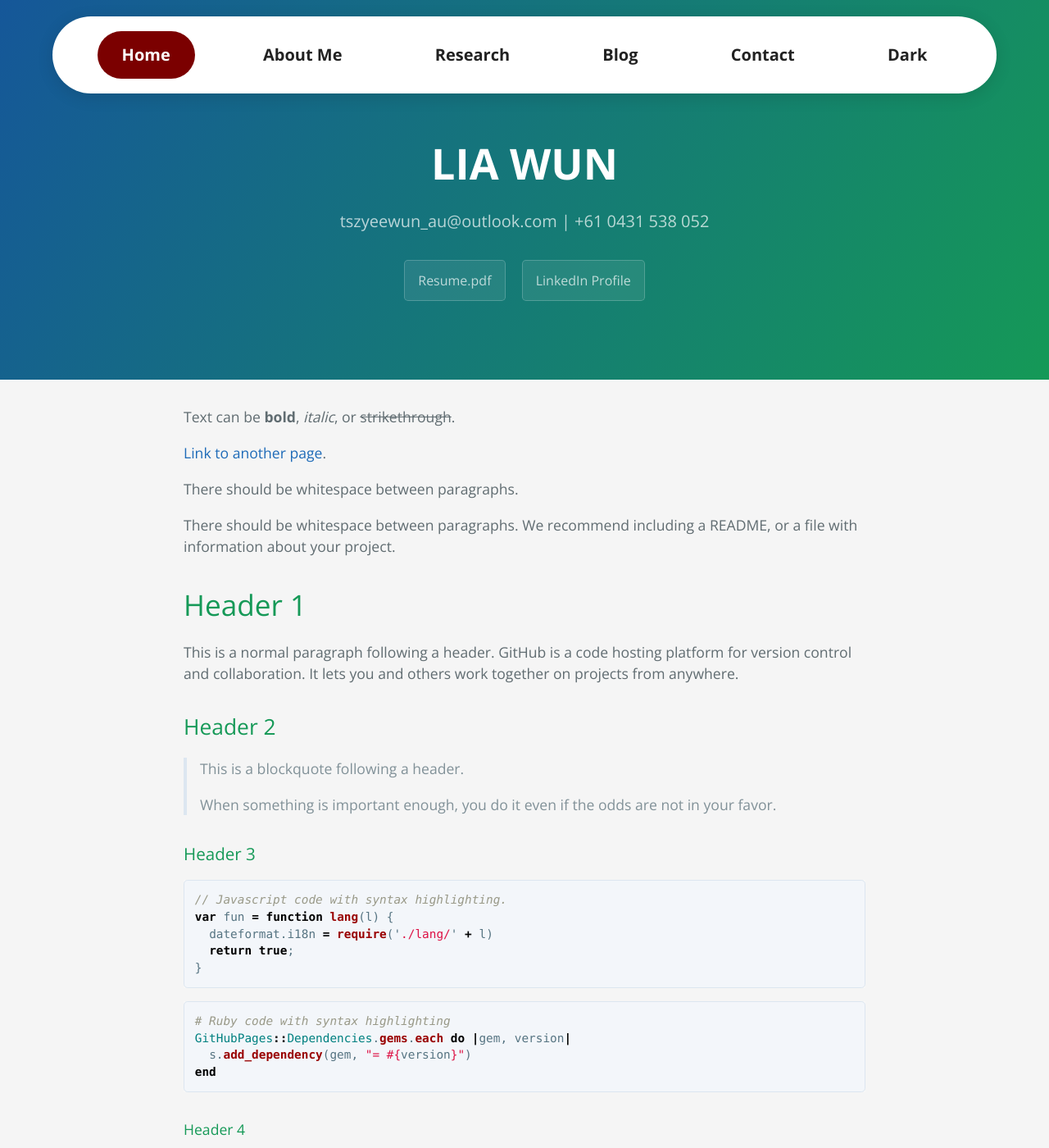
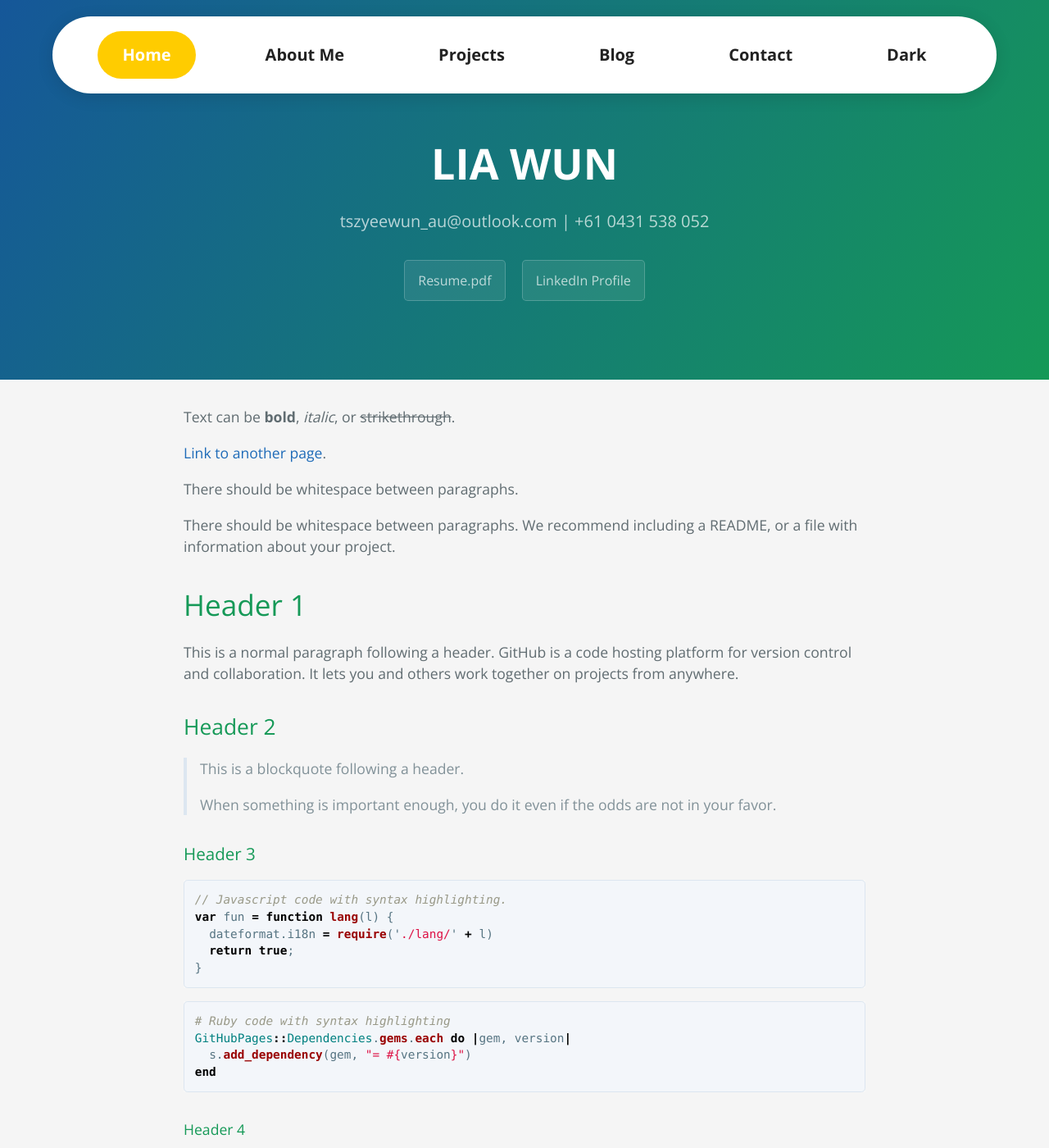
Before and after one commit to tszyeewun/tszyeewun.github.io, a Jekyll site: the page built from index.md, in a window 1280 px wide and 1400 px high. Shown: the whole window at 82% size. Built offline with Jekyll 4.4.1, drawn with Linux system fonts in a browser that asks for light colours.

Commit message:
Change navbar background color and link text

```diff
--- a/_layouts/default.html
+++ b/_layouts/default.html
@@ -75,7 +75,7 @@
     }
 
     .navbar a:hover{
-      background:#7b0000;
+      background:#FFCC00;
       color:white;
 
       transform:translateY(-2px);
@@ -84,7 +84,7 @@
     /* ===== ACTIVE PAGE ===== */
 
     .navbar a.active{
-      background:#7b0000;
+      background:#FFCC00;
       color:white;
     }
 
@@ -149,7 +149,7 @@
 
     <a href="./projects.html"
        class="{% if page.url contains 'projects' %}active{% endif %}">
-       Research
+       Projects
     </a>
 
     <a href="./blog.html"
```
